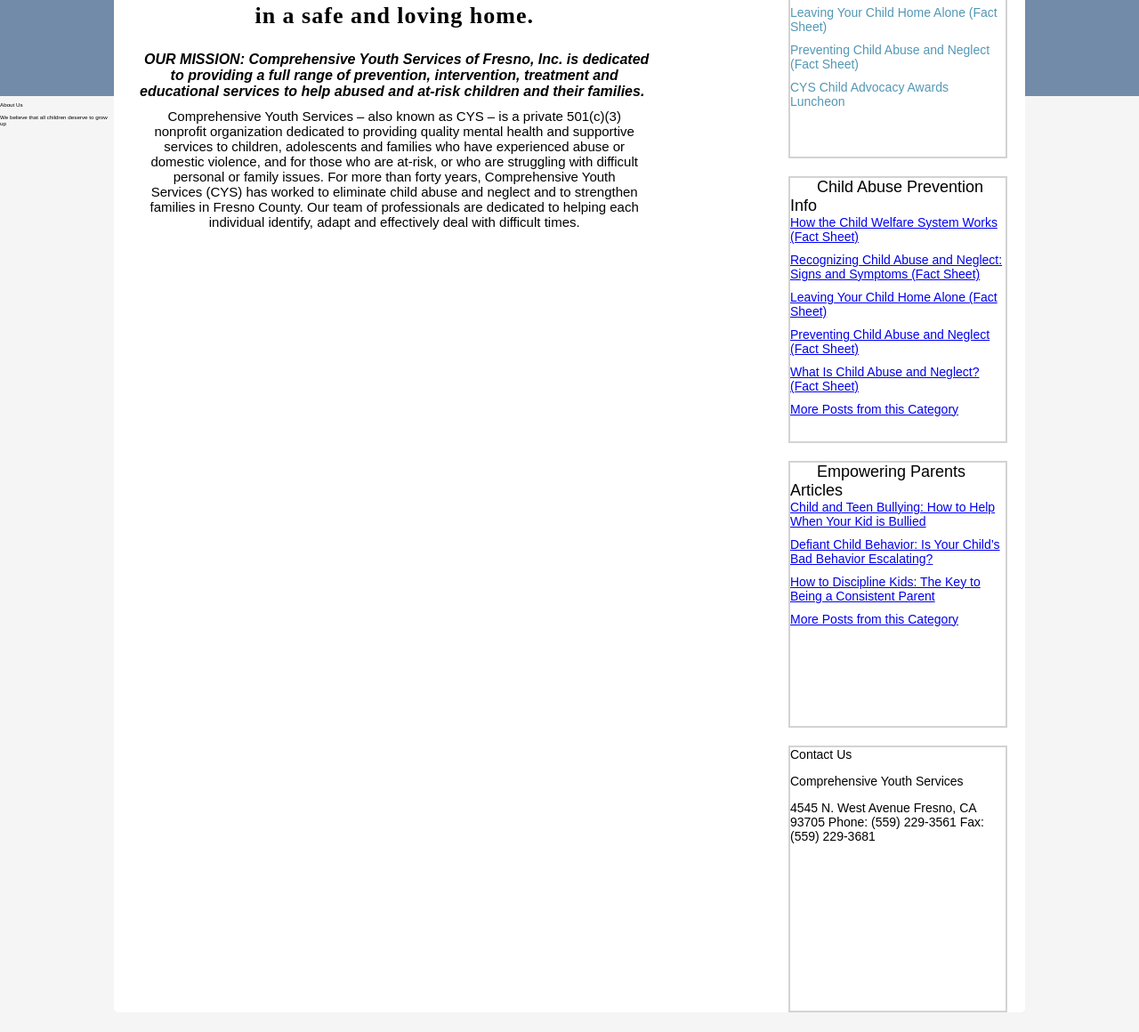
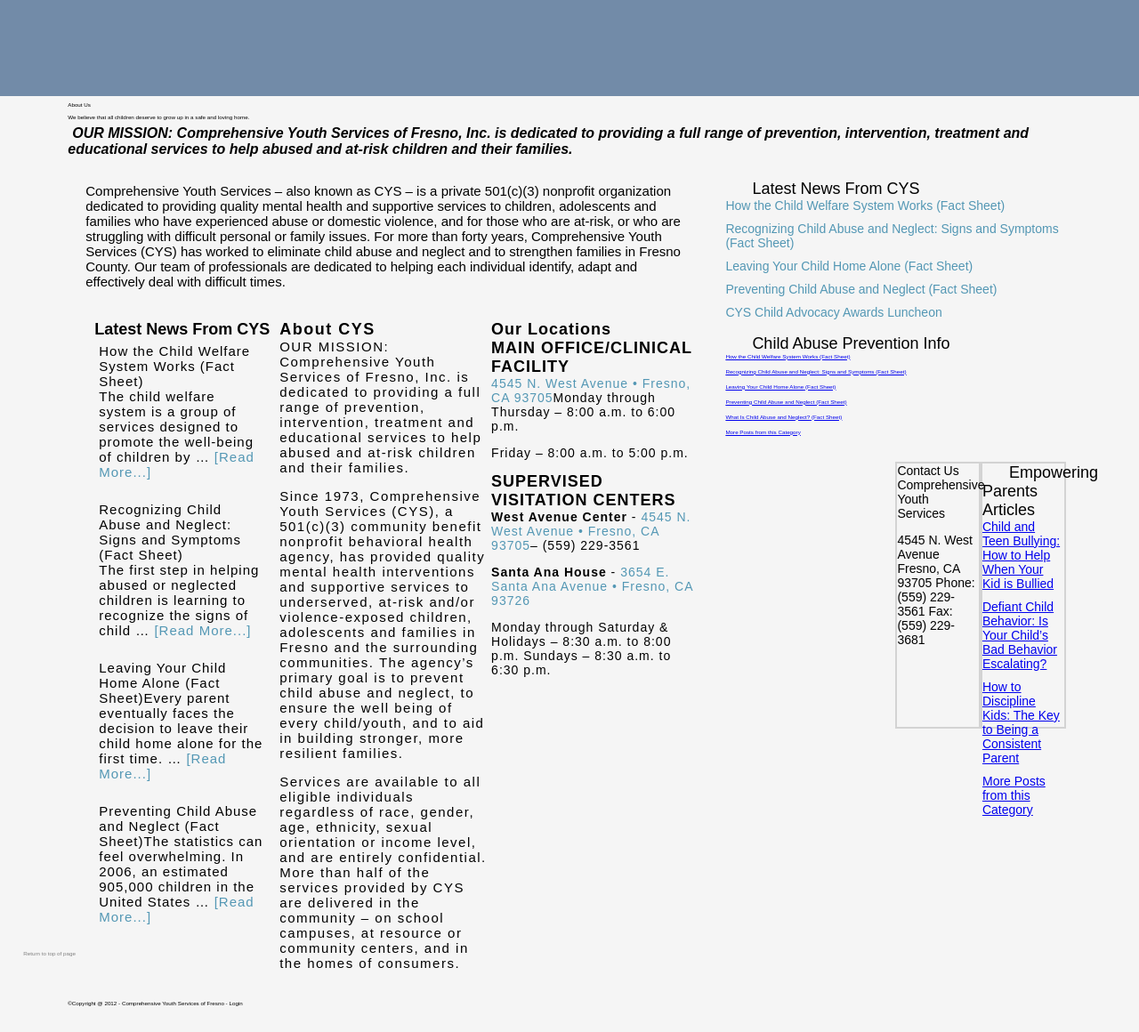
Before and after one commit to geekwise-nicole-deltoro/CYSfresno, a plain HTML site: page indexabout.html in a window 1280 px wide. Shown: the part 372-1532 px from the top of the page at 89% size. Drawn offline with Linux system fonts and the light colour scheme.

Commit message:
almost done
still gotta fix my margins

```diff
--- a/css/styleabout.css
+++ b/css/styleabout.css
@@ -79,6 +79,7 @@
 
     box-sizing: border-box;
 }
+
 .about_section{
         margin: auto;
         padding: 2rem;
@@ -86,16 +87,64 @@
         width: 80%;
         height: 130rem;
         border-radius: .5rem;
-        position: relative;
-        top: -31rem;
         box-sizing: border-box;
 
 
 }
 
+
+/* =Reset
+-------------------------------------------------------------- */
+
+* {
+    -webkit-box-sizing: border-box;
+    -moz-box-sizing: border-box;
+    box-sizing: border-box;
+    margin-top: 0;
+}
+
+html,
+body,
+div{
+    margin: 0;
+    padding: 0;
+}
+
+/* =Structure
+-------------------------------------------------------------- */
+
+.wrap{
+    max-width: 1140px;
+    margin: 0 auto;
+    padding: 1em;
+}
+
+.wrap:after {
+    content: "";
+    display: table;
+    clear: both;
+}
+
+#primary{
+    max-width: 720px;
+    margin: 0 auto;
+}
+
+#secondary{
+    max-width: 400px;
+    margin: 0 auto;
+    padding: 1em;
+}
+
+
+
+
+
+
+
 .about_top{
     width: 60%;
-    height: 128rem;
+    height: 100rem;
     text-align: center;
     float: left;
 }
@@ -105,6 +154,7 @@
     text-transform: capitalize;
     font-size: 28px;
     text-align: left;
+    font-family: 'PT Sans', sans-serif;
 }
 .quote{
     padding:0 ;
@@ -248,6 +298,10 @@
     font-weight: 800;
 }
 
+
+
+
+
 footer{
     width: 80%;
     height: 50px;
@@ -313,3 +367,21 @@
 
     }
 }
+
+
+
+/* =Media Queries
+-------------------------------------------------------------- */
+
+@media screen and (min-width : 900px) {
+    #primary{
+        float: left;
+        width: 65%;
+        padding-right: 1em;
+    }
+
+    #secondary{
+        float: right;
+        width: 35%;
+    }
+}
--- a/indexabout.html
+++ b/indexabout.html
@@ -34,7 +34,10 @@
 
 <div id="branding" role="banner">
 <p class="site-title">About Us</p>
-<p class="site-description">We believe that all children deserve to grow<br>up</p>
+<p class="site-description">We believe that all children deserve to grow up in a safe and loving home.</p>
+<p>
+<em class="mission">OUR MISSION:<i> Comprehensive Youth Services of Fresno, Inc. is dedicated to providing a full range of prevention, intervention, treatment and educational services to help abused and at-risk children and their families.</i></em>
+    </p>
 
 </div><!--#branding-->
 
@@ -43,52 +46,13 @@
 
 
 
-<section class="about_section">
-<div class="about_top">
-<h1 class="top_title">about us</h1>
-<h2 class="quote">We believe that all children deserve to grow <br>up</h2>
-<h2 class="quote_bottom">in a safe and loving home.</h2>
-<em class="mission">OUR MISSION: <i> Comprehensive Youth Services of Fresno, Inc. is dedicated to providing a full range of prevention, intervention, treatment and educational services to help abused and at-risk children and their families.</i></em>
+<div id="main">
+<div class="wrap">
+<div id="primary">
+<div id="content" role="main">
+
 <p class="comp_section">Comprehensive Youth Services – also known as CYS – is a private 501(c)(3) nonprofit organization dedicated to providing quality mental health and supportive services to children, adolescents and families who have experienced abuse or domestic violence, and for those who are at-risk, or who are struggling with difficult personal or family issues. For more than forty years, Comprehensive Youth Services (CYS) has worked to eliminate child abuse and neglect and to strengthen families in Fresno County. Our team of professionals are dedicated to helping each individual identify, adapt and effectively deal with difficult times.</p>
-                </div>
 
-<div class="right_one">
-<!--               <span class="widge_img"><img src="http://i.imgur.com/PbMmOXY.png" alt="widge"> </span>-->
-<span id="last_news">Latest News From CYS</span><br>
-<p class="links"><a href="#" class="link_about">How the Child Welfare System Works (Fact Sheet)</a></p>
-<p class="links"><a href="#" class="link_about">Recognizing Child Abuse and Neglect: Signs and Symptoms (Fact Sheet)</a></p>
-<p class="links"><a href="#" class="link_about">Leaving Your Child Home Alone (Fact Sheet)</a></p>
-<p class="links"><a href="#" class="link_about">Preventing Child Abuse and Neglect (Fact Sheet)</a></p>
-<p class="links"><a href="#" class="link_about">CYS Child Advocacy Awards Luncheon</a></p>
-</div>
-
-<div class="right_one">
-<span id="last_news">Child Abuse Prevention Info</span>
-<p class="links"><a href="#" class="link_about_two">How the Child Welfare System Works (Fact Sheet)</a></p>
-<p class="links"><a href="#" class="link_about_two">Recognizing Child Abuse and Neglect: Signs and Symptoms (Fact Sheet)</a></p>
-<p class="links"><a href="#" class="link_about_two">Leaving Your Child Home Alone (Fact Sheet)</a></p>
-<p class="links"> <a href="#" class="link_about_two">Preventing Child Abuse and Neglect (Fact Sheet)</a></p>
-<p class="links"><a href="#" class="link_about_two">What Is Child Abuse and Neglect? (Fact Sheet)</a></p>
-<p class="links"><a href="#" class="link_post">More Posts from this Category</a></p>
-              </div>
-
-<div class="right_one">
-<span id="last_news">Empowering Parents Articles</span>
-<p  class="links"><a href="#" class="link_about_two">Child and Teen Bullying: How to Help When Your Kid is Bullied</a></p>
-<p  class="links"><a href="#" class="link_about_two">Defiant Child Behavior: Is Your Child’s Bad Behavior Escalating?</a></p>
-<p  class="links"><a href="#" class="link_about_two">How to Discipline Kids: The Key to Being a Consistent Parent</a></p>
-<p  class="links"><a href="#" class="link_post">More Posts from this Category</a></p>
-
-</div>
-
-<div class="right_one">
-<span id="contact_right">Contact Us</span>
-<p id="cys_right">Comprehensive Youth Services</p>
-<p id="address_right">4545 N. West Avenue Fresno, CA 93705
-Phone: (559) 229-3561
-Fax: (559) 229-3681</p>
-              </div>
-           </section>
 
 <section class="section_two" >
 <article id='row_two_column_one'>
@@ -137,18 +101,67 @@
     <p>Monday through Saturday & Holidays – 8:30 a.m. to 8:00 p.m.
 Sundays – 8:30 a.m. to 6:30 p.m.</p>
            </article>
-       </section>
 
-        </main>
+    </div><!--#content-->
+    </div><!--#primary-->
 
-<footer>
-<section class='footer_text_one'>
-<div id='footer_left'>
-<a href="http://cysfresno.org/" id="return_top">Return to top of page</a></div>
-<div id='footer_right'>
-           &copy;Copyright @ 2012 - Comprehensive Youth Services of Fresno - Login
-       </div>
-     </section>
-        </footer>
+
+<div id="secondary">
+<div class="widget">
+<span id="last_news">Latest News From CYS</span><br>
+<p class="links"><a href="#" class="link_about">How the Child Welfare System Works (Fact Sheet)</a></p>
+<p class="links"><a href="#" class="link_about">Recognizing Child Abuse and Neglect: Signs and Symptoms (Fact Sheet)</a></p>
+<p class="links"><a href="#" class="link_about">Leaving Your Child Home Alone (Fact Sheet)</a></p>
+<p class="links"><a href="#" class="link_about">Preventing Child Abuse and Neglect (Fact Sheet)</a></p>
+<p class="links"><a href="#" class="link_about">CYS Child Advocacy Awards Luncheon</a></p>
+<br>
+<span id="last_news">Child Abuse Prevention Info</span>
+<p class="links"><a href="#" class="link_about_two">How the Child Welfare System Works (Fact Sheet)</a></p>
+<p class="links"><a href="#" class="link_about_two">Recognizing Child Abuse and Neglect: Signs and Symptoms (Fact Sheet)</a></p>
+<p class="links"><a href="#" class="link_about_two">Leaving Your Child Home Alone (Fact Sheet)</a></p>
+<p class="links"> <a href="#" class="link_about_two">Preventing Child Abuse and Neglect (Fact Sheet)</a></p>
+<p class="links"><a href="#" class="link_about_two">What Is Child Abuse and Neglect? (Fact Sheet)</a></p>
+<p class="links"><a href="#" class="link_post">More Posts from this Category</a></p>
+              </div>
+
+<div class="right_one">
+<span id="last_news">Empowering Parents Articles</span>
+<p  class="links"><a href="#" class="link_about_two">Child and Teen Bullying: How to Help When Your Kid is Bullied</a></p>
+<p  class="links"><a href="#" class="link_about_two">Defiant Child Behavior: Is Your Child’s Bad Behavior Escalating?</a></p>
+<p  class="links"><a href="#" class="link_about_two">How to Discipline Kids: The Key to Being a Consistent Parent</a></p>
+<p  class="links"><a href="#" class="link_post">More Posts from this Category</a></p>
+
+</div>
+
+<div class="right_one">
+<span id="contact_right">Contact Us</span>
+<p id="cys_right">Comprehensive Youth Services</p>
+<p id="address_right">4545 N. West Avenue Fresno, CA 93705
+Phone: (559) 229-3561
+Fax: (559) 229-3681</p>
+
+
+
+              </div><!--.widget-->
+    </div><!--#secondary-->
+    </div><!--wrap-->
+    </div><!--#main-->
+
+
+
+
+        <div id="footer" class="site-footer">
+
+    <div class="wrap">
+<p>
+<a href="http://cysfresno.org/" id="return_top">Return to top of page</a></p>
+
+<p class="site-credits">
+     &copy;Copyright @ 2012 - Comprehensive Youth Services of Fresno - Login</p>
+
+       </div><!--wrap-->
+        </div><!--#footer-->
+        </div><!--#page-->
+
     </body>
 </html>
```
